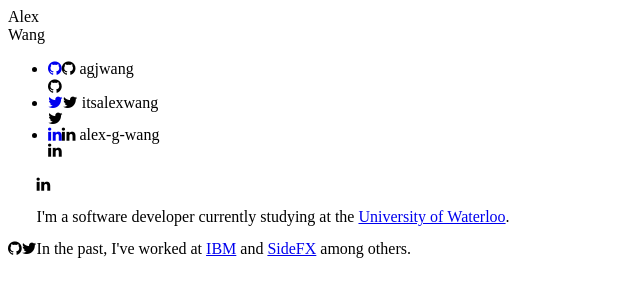
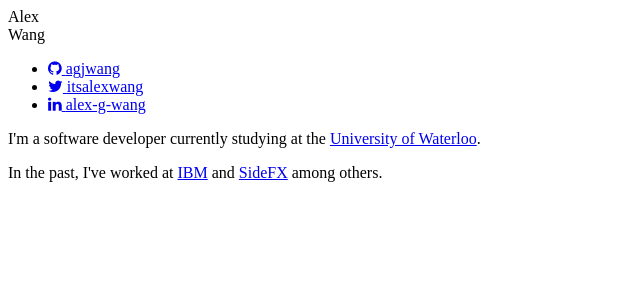
Before and after one commit to agjwang/agjwang.github.io, a plain HTML site: page index.html in a window 1280 px wide. Shown: the whole page, without its empty margins (0-640 px from the left). Drawn offline with Linux system fonts and the light colour scheme.

Commit message:
fix html tags

```diff
--- a/index.html
+++ b/index.html
@@ -10,19 +10,19 @@
         <ul>
             <li>
                 <a href="https://github.com/agjwang">
-                    <i class="fa fa-github"></a>
+                    <i class="fa fa-github"></i>
                     <span>agjwang</span>
                 </a>
             </li>
             <li>
                 <a href="https://github.com/agjwang">
-                    <i class="fa fa-twitter"></a>
+                    <i class="fa fa-twitter"></i>
                     <span>itsalexwang</span>
                 </a>
             </li>
             <li>
                 <a href="https://linkedin.com">
-                    <i class="fa fa-linkedin"></a>
+                    <i class="fa fa-linkedin"></i>
                     <span>alex-g-wang</span>
                 </a>
             </li>
```
